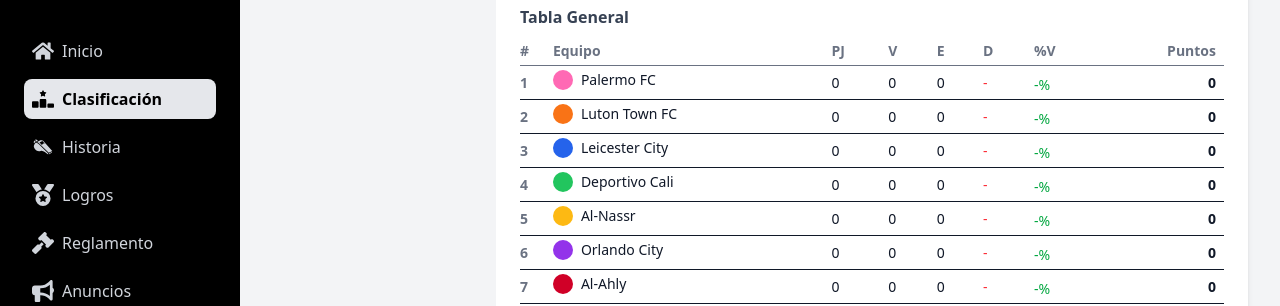
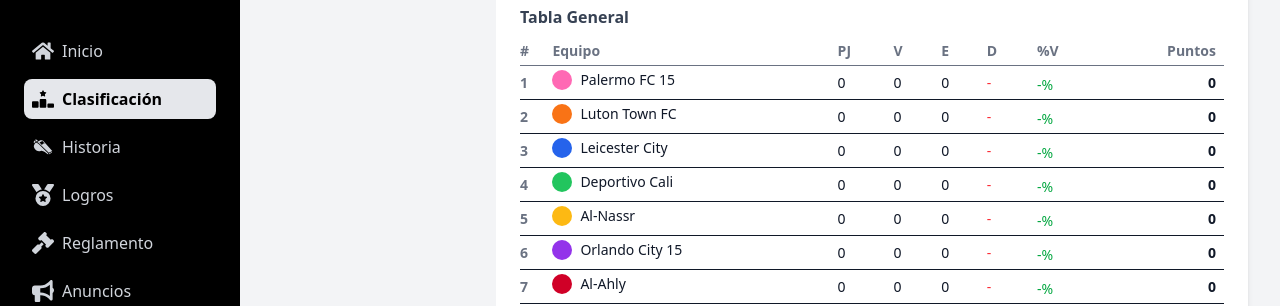
Before and after one commit to marianoamaris/liga-ppt, a React (Vite) app: page /clasificacion in a window 1280 px wide. Shown: the part 153-459 px from the top of the page. Built offline with nearby package versions, Linux system fonts and the light colour scheme.

Commit message:
Fix: Use spaces to differentiate duplicate team names
- Change Palermo FC 15 to Palermo FC  (with space)
- Change Orlando City 15 to Orlando City  (with space)
- This resolves TypeScript build errors while keeping both teams

```diff
--- a/src/constants/DATOS_LIGAS.ts
+++ b/src/constants/DATOS_LIGAS.ts
@@ -83,12 +83,12 @@
   "Palermo FC": "#FF69B4", // rosado
   "VfL Wolfsburgo": "#22C55E", // verde
   // Colores de equipos para Liga PPT #15
-  "Palermo FC": "#FF69B4", // rosado
+  "Palermo FC 15": "#FF69B4", // rosado
   "Luton Town FC": "#F97316", // naranja
   "Leicester City": "#2563EB", // azul
   "Deportivo Cali": "#22C55E", // verde
   "Al-Nassr": "#FDB913", // amarillo
-  "Orlando City": "#9333EA", // morado
+  "Orlando City 15": "#9333EA", // morado
   "Al-Ahly": "#D00027", // rojo
   "Valencia CF": "#FFFFFF", // blanco
   "DC United": "#222222", // negro
@@ -3162,7 +3162,7 @@
 export const LIGA_15 = {
   tablaGeneral: [
     {
-      equipo: "Palermo FC",
+      equipo: "Palermo FC 15",
       pj: 0,
       victorias: 0,
       empates: 0,
@@ -3207,7 +3207,7 @@
       puntos: 0,
     },
     {
-      equipo: "Orlando City",
+      equipo: "Orlando City 15",
       pj: 0,
       victorias: 0,
       empates: 0,
```
